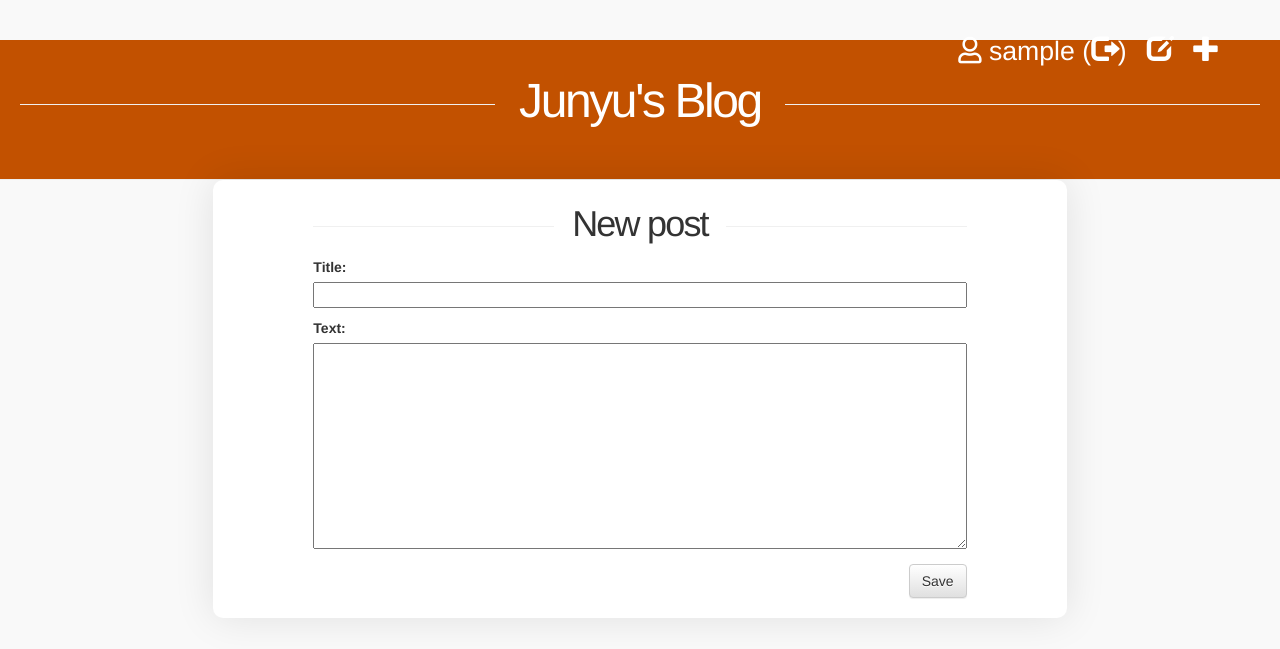
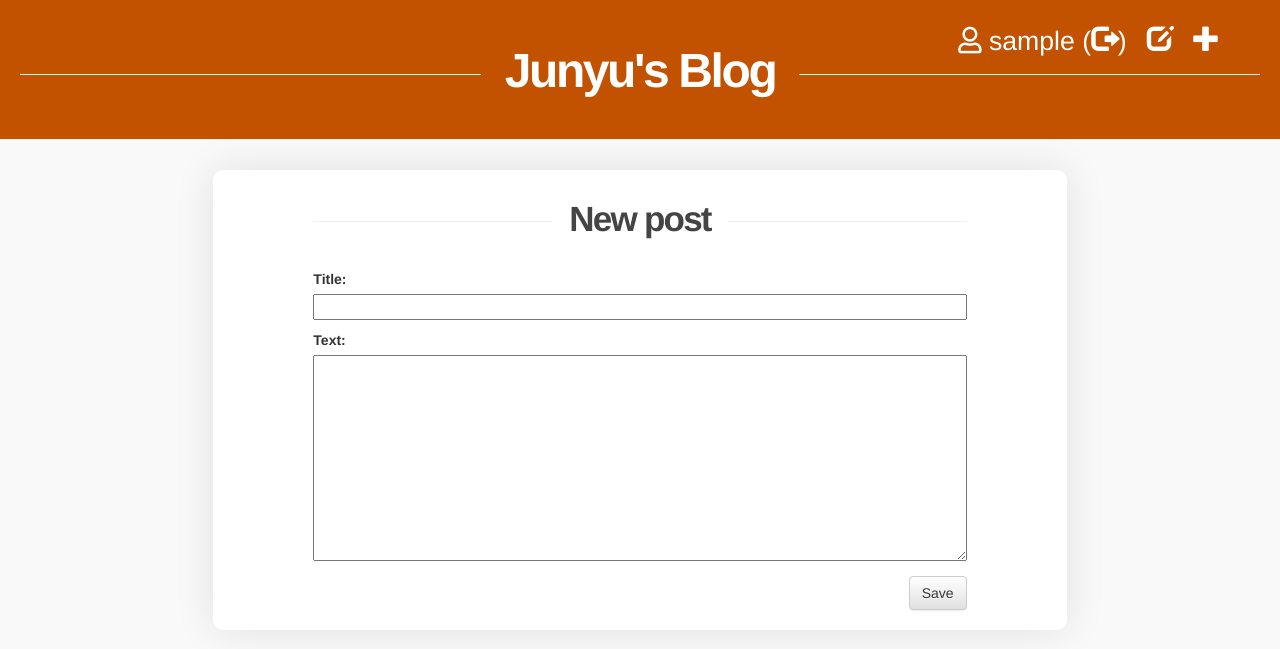
Before and after one commit to EverJYC/blog-coursework, a Django app: page /post/new/ in a window 1280 px wide. Shown: the top 649 px of the page. Run offline with Django 3.2, Linux system fonts and the light colour scheme; the visitor is signed in with stand-in values (Sample User, id 1); some libraries are stand-ins or nearby versions.

Commit message:
fixed bugs

```diff
--- a/blog/static/css/blog.css
+++ b/blog/static/css/blog.css
@@ -90,9 +90,6 @@
     margin: 20px 0px 20px 0px;
 }
 
-.post-title{
-
-}
 
 
 /*.comment-tabs li a{*/
--- a/blog/templates/blog/base.html
+++ b/blog/templates/blog/base.html
@@ -3,13 +3,13 @@
 <html lang="en">
 <head>
     <title>MyBlog</title>
-    <link rel="stylesheet" href="{% static 'css/blog.css' %}">
+
     <link rel="stylesheet" href="//maxcdn.bootstrapcdn.com/bootstrap/3.2.0/css/bootstrap.min.css">
     <link rel="stylesheet" href="//maxcdn.bootstrapcdn.com/bootstrap/3.2.0/css/bootstrap-theme.min.css">
     <link rel="stylesheet" href="https://use.fontawesome.com/releases/v5.0.6/css/all.css">
-
+ <link rel="stylesheet" href="{% static 'css/blog.css' %}">
 {#    <link href="//fonts.googleapis.com/css?family=Lobster&subset=latin,latin-ext" rel="stylesheet" type="text/css">#}
-{#    <link rel="stylesheet" href="https://fonts.googleapis.com/css2?family=Vollkorn&display=swap">#}
+    <link rel="stylesheet" href="https://fonts.googleapis.com/css2?family=Vollkorn&display=swap">
 
 
 {#    <script type="text/javascript" src="https://ajax.googleapis.com/ajax/libs/jquery/3.5.1/jquery.min.js"></script>#}
```
